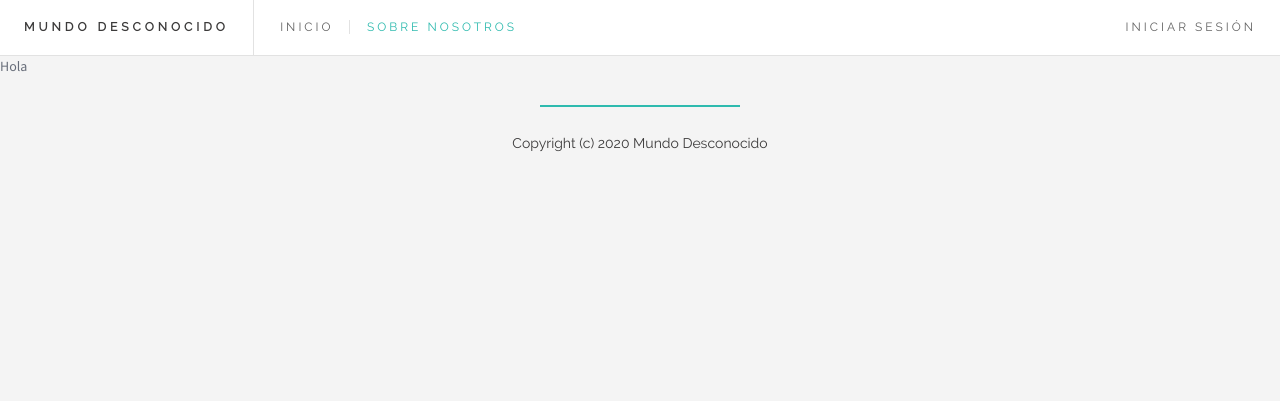
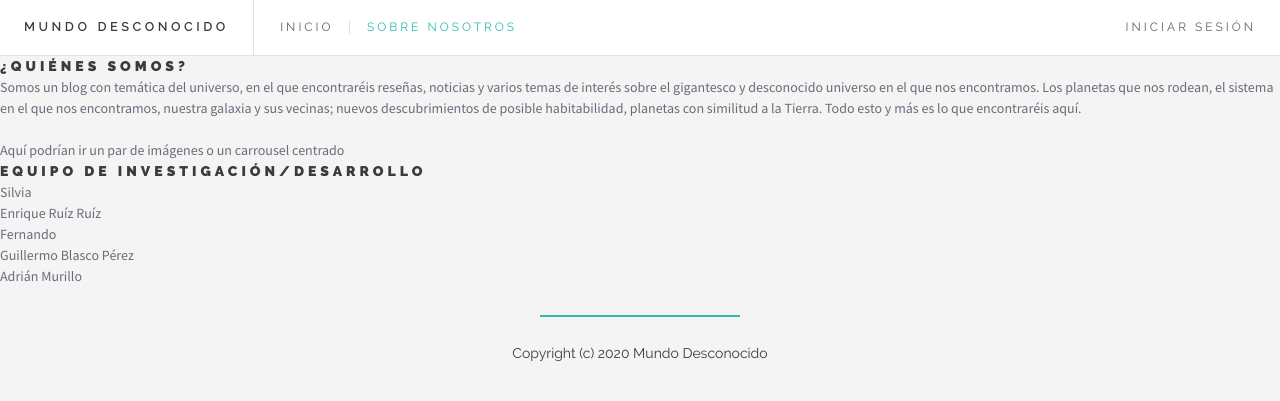
Before and after one commit to silviazpi1/proyectoIS2, a Django app: page /about/ in a window 1280 px wide. Shown: the top 401 px of the page. Run offline with Django 3.2, Linux system fonts and the light colour scheme.

Commit message:
Contenido del about y de la intro

```diff
--- a/src/templates/about.html
+++ b/src/templates/about.html
@@ -1,12 +1,28 @@
-{% extends "base.html" %} {% block head_title %}Sobre nosotros{% endblock %}
+{% extends "base.html" %} {% block head_title %}Sobre nosotros{% endblock %} {% block extra_body %}
 
-{% block extra_body %}
+<h1>¿Quiénes somos?</h1>
+<p>
+    Somos un blog con temática del universo, en el que encontraréis reseñas, noticias y varios temas de interés sobre el gigantesco y desconocido universo en el que nos encontramos. Los planetas que nos rodean, el sistema en el que nos encontramos, nuestra
+    galaxia y sus vecinas; nuevos descubrimientos de posible habitabilidad, planetas con similitud a la Tierra. Todo esto y más es lo que encontraréis aquí.
+</p>
+<br>
 
-Hola
+<div class="img-about">
 
-{% endblock extra_body %}
+    Aquí podrían ir un par de imágenes o un carrousel centrado
 
-{% block extra_scripts %}
+</div>
+
+<h1>Equipo de Investigación/Desarrollo</h1>
+<ul>
+    <li>Silvia</li>
+    <li>Enrique Ruíz Ruíz </li>
+    <li>Fernando</li>
+    <li>Guillermo Blasco Pérez</li>
+    <li>Adrián Murillo</li>
+</ul>
+
+{% endblock extra_body %} {% block extra_scripts %}
 <script type="text/javascript">
     setCurrentPage(1);
 </script>
```
Also changed, not shown: src/templates/index.html (+10 -13 lines), src/blog/migrations/0003_auto_20201226_2214.py (added), src/blog/migrations/0004_auto_20201226_2308.py (added), src/blog/migrations/0005_auto_20201227_2106.py (added), src/blog/migrations/0006_auto_20201227_2159.py (added), src/templates/assets/images/ikerjimenez.jpg (added).
